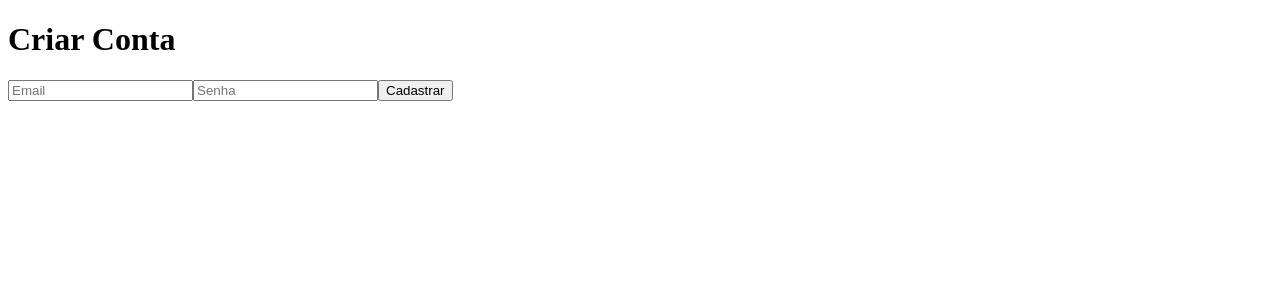
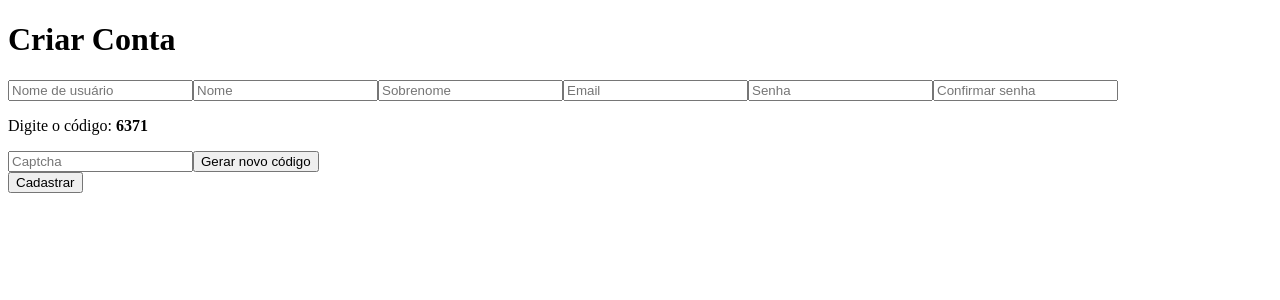
Before and after one commit to PedroBazzo/CryptoView, a React (Vite) app: page /register in a window 1280 px wide. Shown: the top 300 px of the page. Built offline with nearby package versions, Linux system fonts and the light colour scheme.

Commit message:
feat: improve auth system with username validation, add username login support, captcha validation and enhanced user profile display

```diff
--- a/src/hooks/useAuth.js
+++ b/src/hooks/useAuth.js
@@ -14,10 +14,10 @@ export default function useAuth() {
     if (current) setUser(current);
   }, []);
 
-  function login(email, password) {
-    loginUser(email, password);
-    setUser(getCurrentUser());
-  }
+  function login(identifier, password) {
+  loginUser(identifier, password);
+  setUser(getCurrentUser());
+}
 
   function register(data) {
     registerUser(data);
--- a/src/pages/History.jsx
+++ b/src/pages/History.jsx
@@ -48,6 +48,7 @@ export default function History() {
         <option value="bitcoin">Bitcoin</option>
         <option value="ethereum">Ethereum</option>
         <option value="dogecoin">Dogecoin</option>
+        <option value="solana">Solana</option>
       </select>
 
       {}
--- a/src/pages/Login.jsx
+++ b/src/pages/Login.jsx
@@ -1,4 +1,4 @@
-import { useState } from "react";
+import { useState, useEffect } from "react";
 import useAuth from "../hooks/useAuth";
 import { useNavigate } from "react-router-dom";
 
@@ -7,9 +7,22 @@ export default function Login() {
   const navigate = useNavigate();
 
   const [form, setForm] = useState({
-    email: "",
+    identifier: "",
     password: "",
   });
+
+  const [captcha, setCaptcha] = useState("");
+  const [captchaInput, setCaptchaInput] = useState("");
+
+  // 🔢 gerar captcha
+  function generateCaptcha() {
+    const value = Math.floor(1000 + Math.random() * 9000);
+    setCaptcha(value.toString());
+  }
+
+  useEffect(() => {
+    generateCaptcha();
+  }, []);
 
   function handleChange(e) {
     setForm({ ...form, [e.target.name]: e.target.value });
@@ -18,8 +31,19 @@ export default function Login() {
   function handleSubmit(e) {
     e.preventDefault();
 
+    if (!form.identifier || !form.password) {
+      alert("Preencha todos os campos");
+      return;
+    }
+
+    if (captchaInput !== captcha) {
+      alert("Captcha incorreto");
+      generateCaptcha();
+      return;
+    }
+
     try {
-      login(form.email, form.password);
+      login(form.identifier, form.password);
       navigate("/");
     } catch (err) {
       alert(err.message);
@@ -31,14 +55,37 @@ export default function Login() {
       <h1>Login</h1>
 
       <form onSubmit={handleSubmit}>
-        <input name="email" onChange={handleChange} required />
+
+        <input
+          name="identifier"
+          placeholder="Email ou usuário"
+          onChange={handleChange}
+          required
+        />
 
         <input
           name="password"
           type="password"
+          placeholder="Senha"
           onChange={handleChange}
           required
         />
+
+        {}
+        <div>
+          <p>Digite o código: <strong>{captcha}</strong></p>
+
+          <input
+            placeholder="Captcha"
+            value={captchaInput}
+            onChange={(e) => setCaptchaInput(e.target.value)}
+            required
+          />
+
+          <button type="button" onClick={generateCaptcha}>
+            Novo código
+          </button>
+        </div>
 
         <button type="submit">Entrar</button>
       </form>
--- a/src/pages/Profile.jsx
+++ b/src/pages/Profile.jsx
@@ -17,7 +17,11 @@ export default function Profile() {
   return (
     <div>
       <h1>Perfil</h1>
-      <p>Email: {user.email}</p>
+
+      <p><strong>Usuário:</strong> {user.username}</p>
+      <p><strong>Nome:</strong> {user.name}</p>
+      <p><strong>Sobrenome:</strong> {user.lastname}</p>
+      <p><strong>Email:</strong> {user.email}</p>
 
       <button onClick={handleLogout}>Logout</button>
     </div>
--- a/src/pages/Register.jsx
+++ b/src/pages/Register.jsx
@@ -8,9 +8,25 @@ export default function Register() {
   const navigate = useNavigate();
 
   const [form, setForm] = useState({
+    username: "",
+    name: "",
+    lastname: "",
     email: "",
     password: "",
+    confirmPassword: "",
   });
+
+  const [captcha, setCaptcha] = useState("");
+  const [captchaInput, setCaptchaInput] = useState("");
+
+  function generateCaptcha() {
+    const value = Math.floor(1000 + Math.random() * 9000);
+    setCaptcha(value.toString());
+  }
+
+  useState(() => {
+    generateCaptcha();
+  }, []);
 
   function handleChange(e) {
     setForm({ ...form, [e.target.name]: e.target.value });
@@ -19,10 +35,32 @@ export default function Register() {
   async function handleSubmit(e) {
     e.preventDefault();
 
+    if (
+      !form.username ||
+      !form.name ||
+      !form.lastname ||
+      !form.email ||
+      !form.password ||
+      !form.confirmPassword
+    ) {
+      alert("Preencha todos os campos");
+      return;
+    }
+
+    if (form.password !== form.confirmPassword) {
+      alert("As senhas não coincidem");
+      return;
+    }
+
+    if (captchaInput !== captcha) {
+      alert("Captcha incorreto");
+      generateCaptcha();
+      return;
+    }
+
     try {
       register(form);
 
-      // 📧 envio de email
       await emailjs.send(
         "service_p0979tg",
         "template_znvq3pw",
@@ -46,6 +84,28 @@ export default function Register() {
       <h1>Criar Conta</h1>
 
       <form onSubmit={handleSubmit}>
+
+        <input
+          name="username"
+          placeholder="Nome de usuário"
+          onChange={handleChange}
+          required
+        />
+
+        <input
+          name="name"
+          placeholder="Nome"
+          onChange={handleChange}
+          required
+        />
+
+        <input
+          name="lastname"
+          placeholder="Sobrenome"
+          onChange={handleChange}
+          required
+        />
+
         <input
           name="email"
           placeholder="Email"
@@ -61,6 +121,30 @@ export default function Register() {
           required
         />
 
+        <input
+          name="confirmPassword"
+          type="password"
+          placeholder="Confirmar senha"
+          onChange={handleChange}
+          required
+        />
+
+        {}
+        <div>
+          <p>Digite o código: <strong>{captcha}</strong></p>
+
+          <input
+            placeholder="Captcha"
+            value={captchaInput}
+            onChange={(e) => setCaptchaInput(e.target.value)}
+            required
+          />
+
+          <button type="button" onClick={generateCaptcha}>
+            Gerar novo código
+          </button>
+        </div>
+
         <button type="submit">Cadastrar</button>
       </form>
     </div>
--- a/src/services/auth.js
+++ b/src/services/auth.js
@@ -1,23 +1,39 @@
 export function registerUser(user) {
   const users = JSON.parse(localStorage.getItem("users")) || [];
 
-  const exists = users.find(u => u.email === user.email);
+  const emailExists = users.find(u => u.email === user.email);
 
-  if (exists) {
-    throw new Error("Usuário já existe");
+  if (emailExists) {
+    throw new Error("Email já cadastrado");
   }
 
-  users.push(user);
+  const usernameExists = users.find(u => u.username === user.username);
+
+  if (usernameExists) {
+    throw new Error("Nome de usuário já existe");
+  }
+
+  const newUser = {
+    username: user.username,
+    name: user.name,
+    lastname: user.lastname,
+    email: user.email,
+    password: user.password,
+  };
+
+  users.push(newUser);
   localStorage.setItem("users", JSON.stringify(users));
 
-  localStorage.setItem("currentUser", JSON.stringify(user));
+  localStorage.setItem("currentUser", JSON.stringify(newUser));
 }
 
-export function loginUser(email, password) {
+export function loginUser(identifier, password) {
   const users = JSON.parse(localStorage.getItem("users")) || [];
 
   const user = users.find(
-    u => u.email === email && u.password === password
+    u =>
+      (u.email === identifier || u.username === identifier) &&
+      u.password === password
   );
 
   if (!user) {
```
